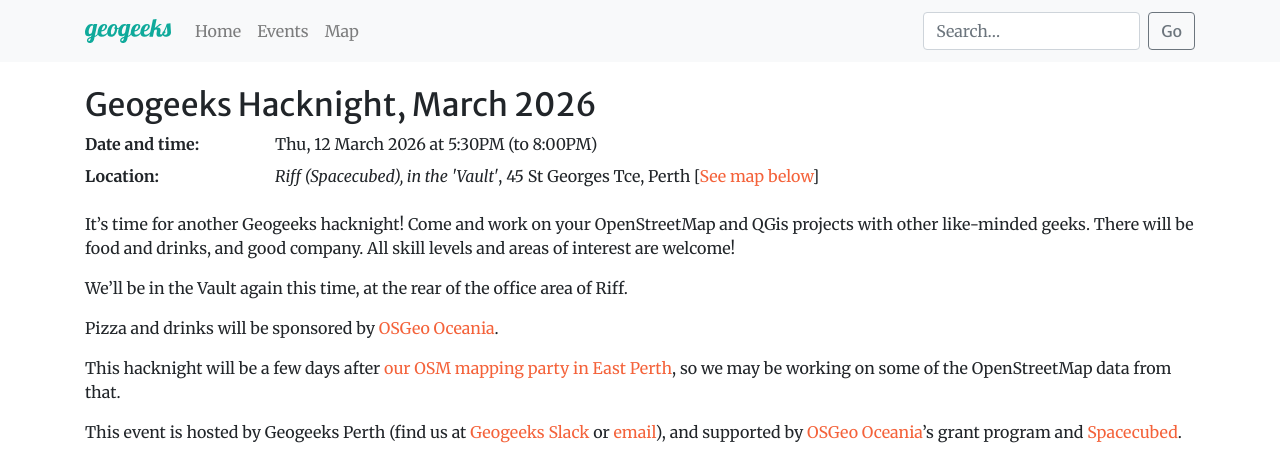
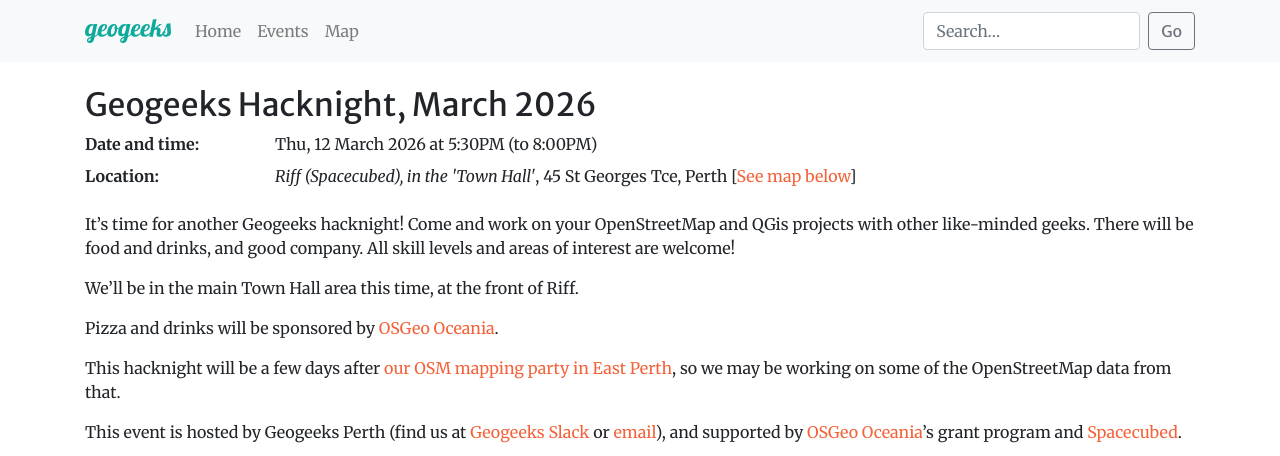
Before and after one commit to geogeeks-au/geogeeks-au.github.io, a Jekyll site: the page built from 2026/0312_hacknight.md, in a window 1280 px wide, cut to the strip 0-456 px from the top of the page. Built offline with Jekyll 4.4.1, drawn with Linux system fonts in a browser that asks for light colours; comment, search, counter and statistics services are not loaded.

Commit message:
Town Hall for 0312_hacknight.md

```diff
--- a/2026/0312_hacknight.md
+++ b/2026/0312_hacknight.md
@@ -4,7 +4,7 @@
 start_time: 2026-03-12 17:30
 end_time: 2026-03-12 20:00
 location:
-    name: Riff (Spacecubed), in the 'Vault'
+    name: Riff (Spacecubed), in the 'Town Hall'
     address: 45 St Georges Tce, Perth
     latitude: -31.955841
     longitude: 115.85898
@@ -20,7 +20,7 @@
 Come and work on your OpenStreetMap and QGis projects with other like-minded geeks.
 There will be food and drinks, and good company. All skill levels and areas of interest are welcome!
 
-We'll be in the Vault again this time, at the rear of the office area of Riff.
+We'll be in the main Town Hall area this time, at the front of Riff.
 
 Pizza and drinks will be sponsored by [OSGeo Oceania](https://osgeo-oceania.org).
 
```
